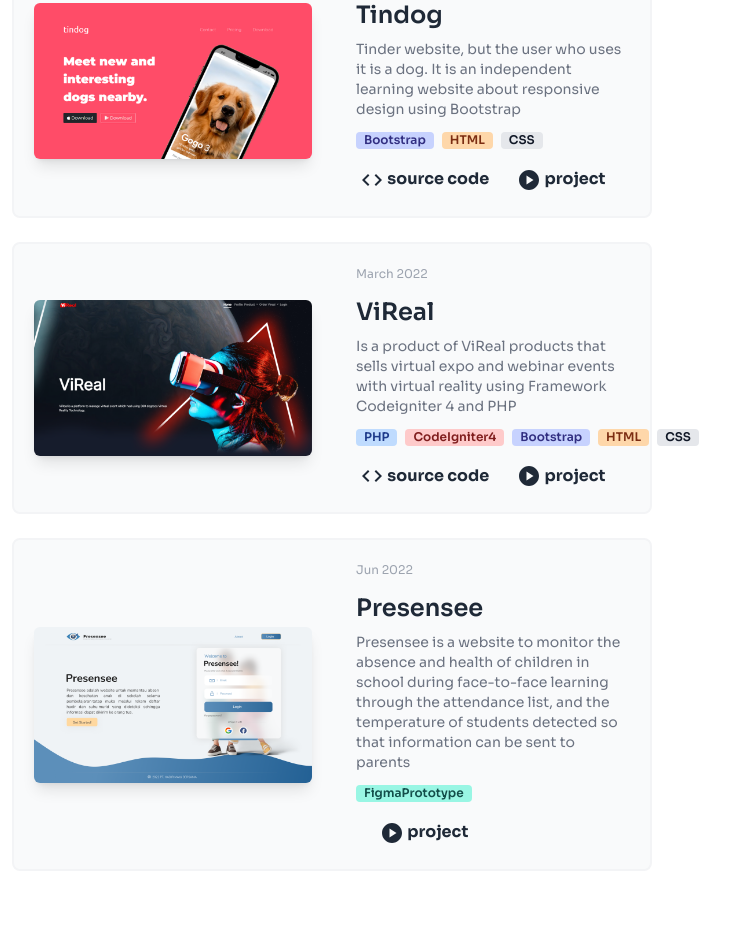
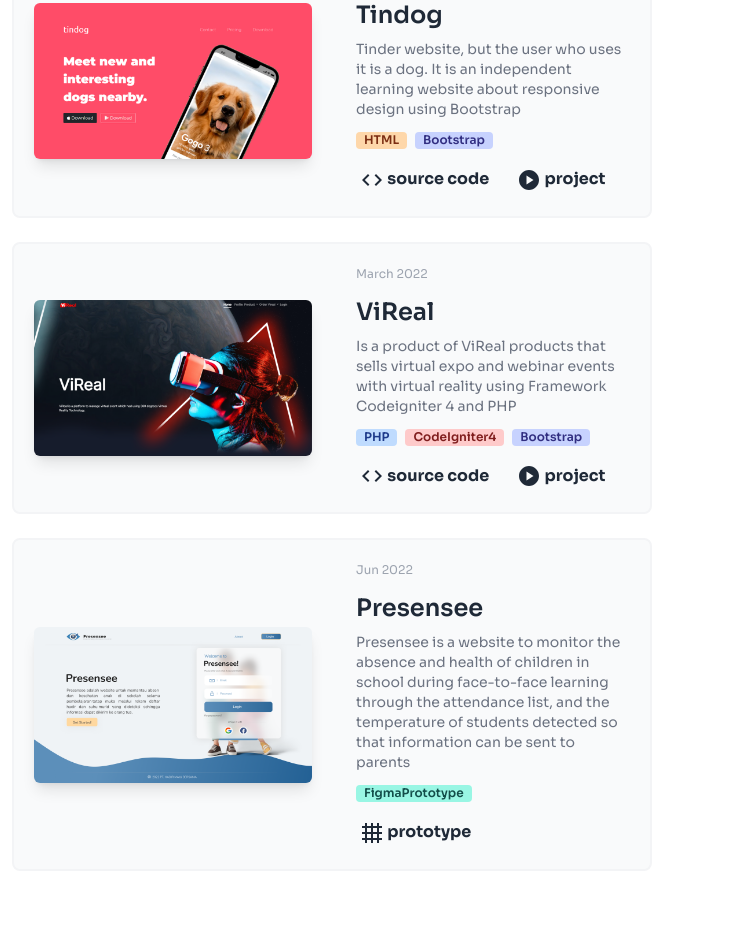
Before and after one commit to chezapangestu/chezapangestu.github.io, a React (Create React App) app: page / in a window 1280 px wide. Shown: the part 5720-6672 px from the top of the page, without its empty margins (308-1038 px from the left). Built offline with nearby package versions, Linux system fonts and the light colour scheme.

Commit message:
fix prototype items in project

```diff
--- a/src/component/Portfolio.jsx
+++ b/src/component/Portfolio.jsx
@@ -20,6 +20,7 @@
             image={project.image}
             code={project.srcCode}
             link={project.link}
+            proto={project.proto}
             tech1={project.tech1}
             tech2={project.tech2}
             tech3={project.tech3}
--- a/src/component/PortoItems.jsx
+++ b/src/component/PortoItems.jsx
@@ -2,6 +2,7 @@
 import clsx from 'clsx';
 import CodeIcon from '@mui/icons-material/Code';
 import PlayCircleIcon from '@mui/icons-material/PlayCircle';
+import Grid4x4Icon from '@mui/icons-material/Grid4x4';
 
 function PortoItems(props){
     return(<div>
@@ -21,7 +22,7 @@
 
                         </div>
                         {props.code ? <a href={props.code} className="rounded font-bold px-1 py-1"><CodeIcon /> source code</a> : null}
-                        <a href={props.link} className="rounded font-bold px-1 py-1 ml-5"><PlayCircleIcon /> project</a>
+                        {props.link ? <a href={props.link} className="rounded font-bold px-1 py-1 ml-5"><PlayCircleIcon /> project</a> : <a href={props.proto} className="rounded font-bold px-1 py-1"><Grid4x4Icon /> prototype</a>}
                     </div>
                     <div className="px-5 py-5 lg:py-5 lg:px-5 mx-auto my-auto">
                         <img className="shadow-lg rounded-md" src={props.image} alt="avatar" />
--- a/src/data/project.js
+++ b/src/data/project.js
@@ -71,9 +71,8 @@
       image: tindog,
       srcCode: "https://github.com/chezapangestu/tindog-bootstrap",
       link: "https://chezapangestu.github.io/tindog-bootstrap/",
-      tech1: "Bootstrap",
-      tech2: "HTML",
-      tech3: "CSS"
+      tech1: "HTML",
+      tech2: "Bootstrap"
     },
     {
       key: 6,
@@ -86,9 +85,7 @@
       link: "http://vireal.live/",
       tech1: "PHP",
       tech2: "CodeIgniter4",
-      tech3: "Bootstrap",
-      tech4: "HTML",
-      tech5: "CSS"
+      tech3: "Bootstrap"
     },
     {
       key: 7,
@@ -97,7 +94,7 @@
       content:
         "Presensee is a website to monitor the absence and health of children in school during face-to-face learning through the attendance list, and the temperature of students detected so that information can be sent to parents",
       image: presensee,
-      link: "https://www.figma.com/proto/fBAgzs0hkCmkgmJZzKqSSZ/Presensee?node-id=157%3A1302&scaling=min-zoom&page-id=60%3A627&starting-point-node-id=157%3A1302&show-proto-sidebar=1",
+      proto: "https://www.figma.com/proto/fBAgzs0hkCmkgmJZzKqSSZ/Presensee?node-id=157%3A1302&scaling=min-zoom&page-id=60%3A627&starting-point-node-id=157%3A1302&show-proto-sidebar=1",
       tech1: "FigmaPrototype",
     }
   ];
```
